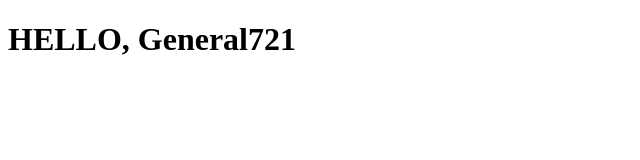
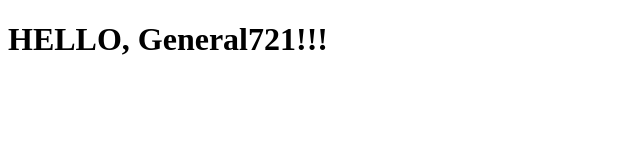
Before and after one commit to General721/lecture0, a plain HTML site: page index.html in a window 1280 px wide. Shown: the full height of the page, 0-640 px from the left. Drawn offline with Linux system fonts and the light colour scheme.

Commit message:
Add three Exlamation Marks

```diff
--- a/index.html
+++ b/index.html
@@ -7,6 +7,6 @@
   <title>Document</title>
 </head>
 <body>
-  <h1>HELLO, General721</h1>
+  <h1>HELLO, General721!!!</h1>
 </body>
 </html>
```
